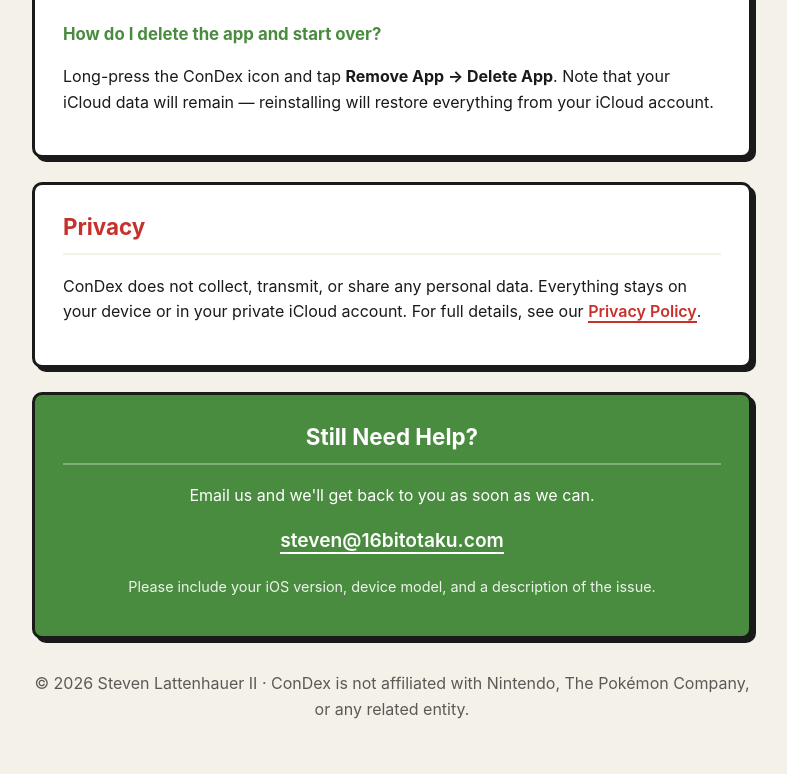
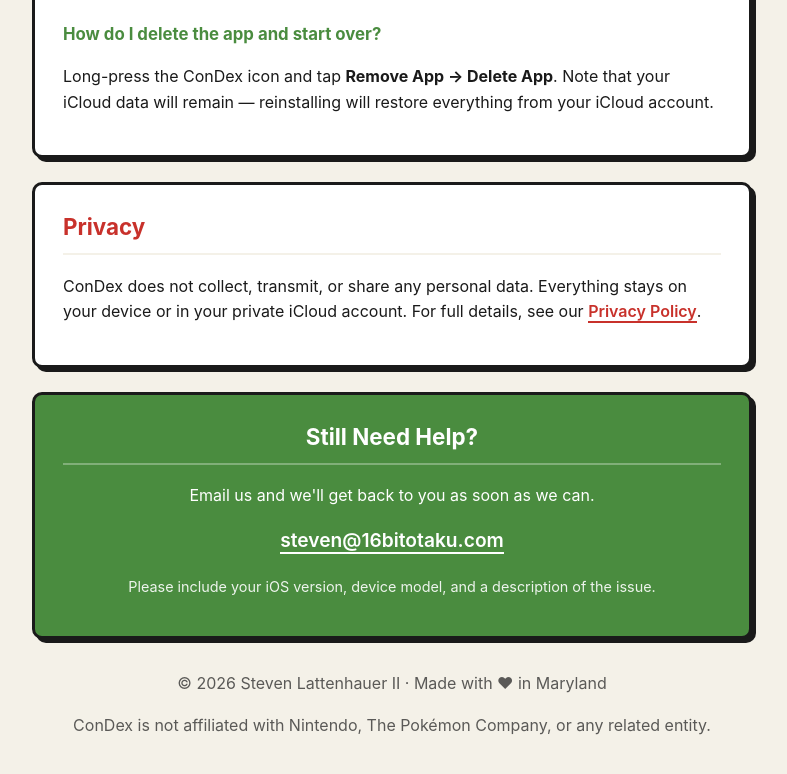
Before and after one commit to 16bitOtaku/16bitotaku.github.io, a plain HTML site: page condex/support/index.html in a window 1280 px wide. Shown: the part 2187-2961 px from the top of the page, without its empty margins (248-1035 px from the left). Drawn offline with Linux system fonts and the light colour scheme.

Commit message:
Update index.html

```diff
--- a/condex/support/index.html
+++ b/condex/support/index.html
@@ -178,7 +178,8 @@
   </section>
 
   <footer>
-    <p>© 2026 Steven Lattenhauer II · ConDex is not affiliated with Nintendo, The Pokémon Company, or any related entity.</p>
+    <p>© 2026 Steven Lattenhauer II · Made with ♥ in Maryland</p>
+    <p>ConDex is not affiliated with Nintendo, The Pokémon Company, or any related entity.</p>
   </footer>
 
 </div>
```
